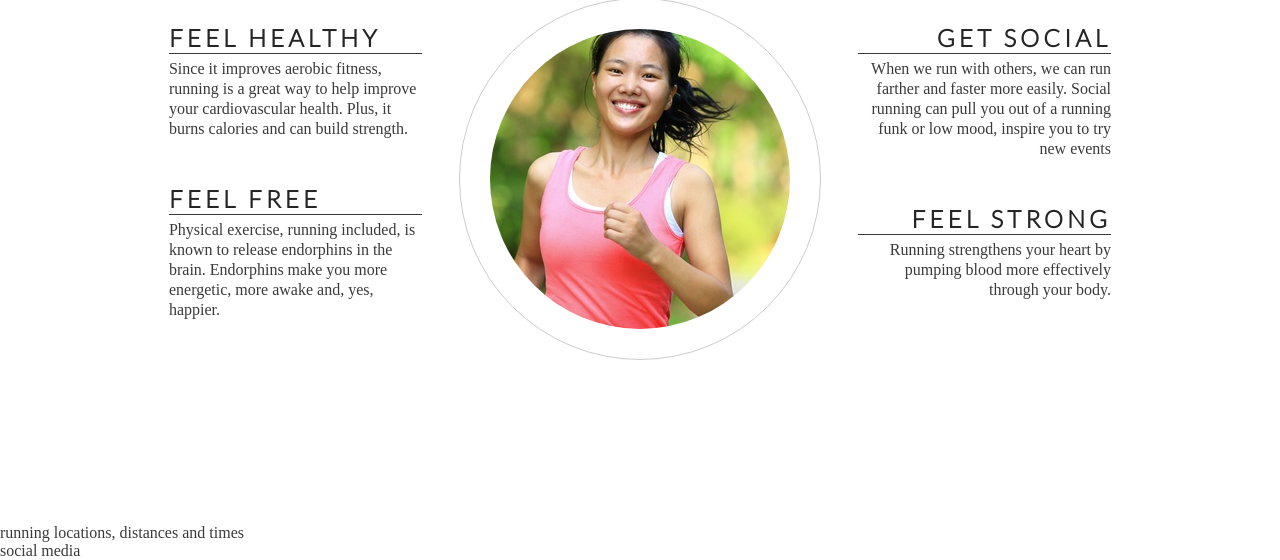
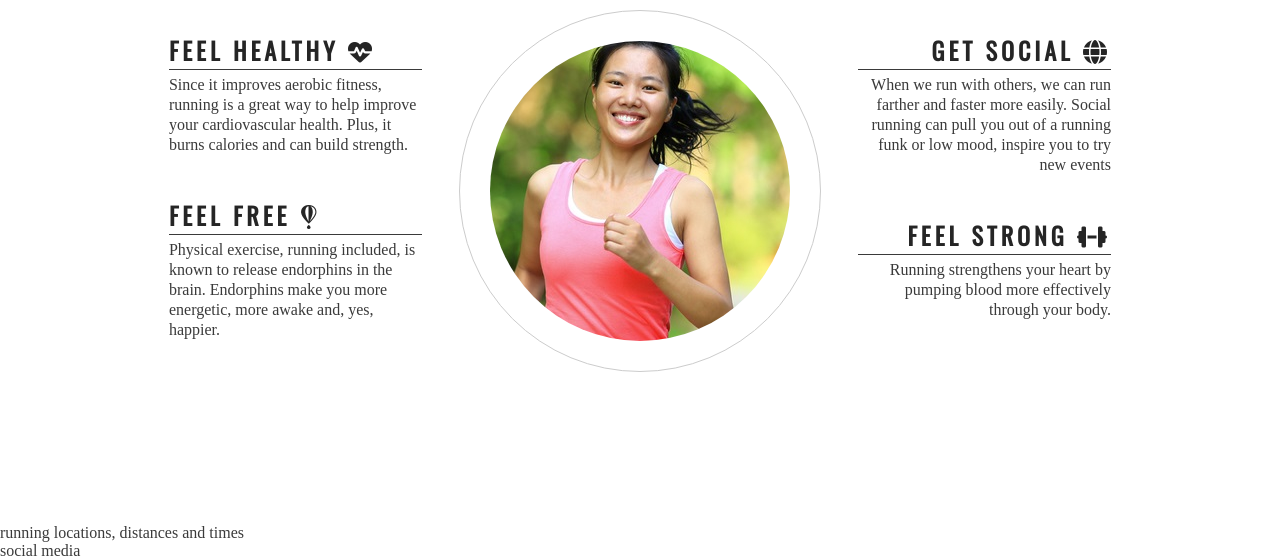
Before and after one commit to Gust4vo97/love-running, a plain HTML site: page index.html in a window 1280 px wide. Shown: the part 771-1331 px from the top of the page. Drawn offline with nearby package versions, Linux system fonts and the light colour scheme.

Commit message:
Add Font Awesome icons to club ethos section

```diff
--- a/assets/css/style.css
+++ b/assets/css/style.css
@@ -15,7 +15,7 @@ body {
 /* heading and logo */
 
 h1, h2 {
-    font-family: Lato, sans-serif;
+    font-family: Oswald, sans-serif;
     text-transform: uppercase;
     letter-spacing: 4px;
     color: #252525
--- a/index.html
+++ b/index.html
@@ -45,24 +45,24 @@
         <h2 id="welcome">Why Love Running With Us</h2>
         <div id="left-about">
             <div class="left-about-heading">
-                <h2>Feel Healthy</h2>
+                <h2>Feel Healthy <i class="fas fa-heartbeat"></i></h2>
                 <hr>
                 <p>Since it improves aerobic fitness, running is a great way to help improve your cardiovascular health. Plus, it burns calories and can build strength.</p>
             </div>
             <div class="left-about-heading">
-                <h2>Feel Free</h2>
+                <h2>Feel Free <i class="fab fa-fly"></i></h2>
                  <hr>
                 <p>Physical exercise, running included, is known to release endorphins in the brain. Endorphins make you more energetic, more awake and, yes, happier.</p>
             </div>
         </div>
         <div id="right-about">
             <div class="right-about-heading">
-                <h2>Get Social</h2>
+                <h2>Get Social <i class="fas fa-globe"></i></h2>
                 <hr>
                 <p>When we run with others, we can run farther and faster more easily. Social running can pull you out of a running funk or low mood, inspire you to try new events</p>
             </div>
             <div class="right-about-heading">
-                <h2>Feel Strong</h2>
+                <h2>Feel Strong <i class="fas fa-dumbbell"></i></h2>
                 <hr>
                 <p>Running strengthens your heart by pumping blood more effectively through your body.</p>
             </div>
@@ -79,6 +79,8 @@
 
     <footer>social media</footer>
 
+     <!-- font awesome script -->
+     <script src="https://kit.fontawesome.com/cdf148f543.js" crossorigin="anonymous"></script>
 </body>
 
 </html>
```
